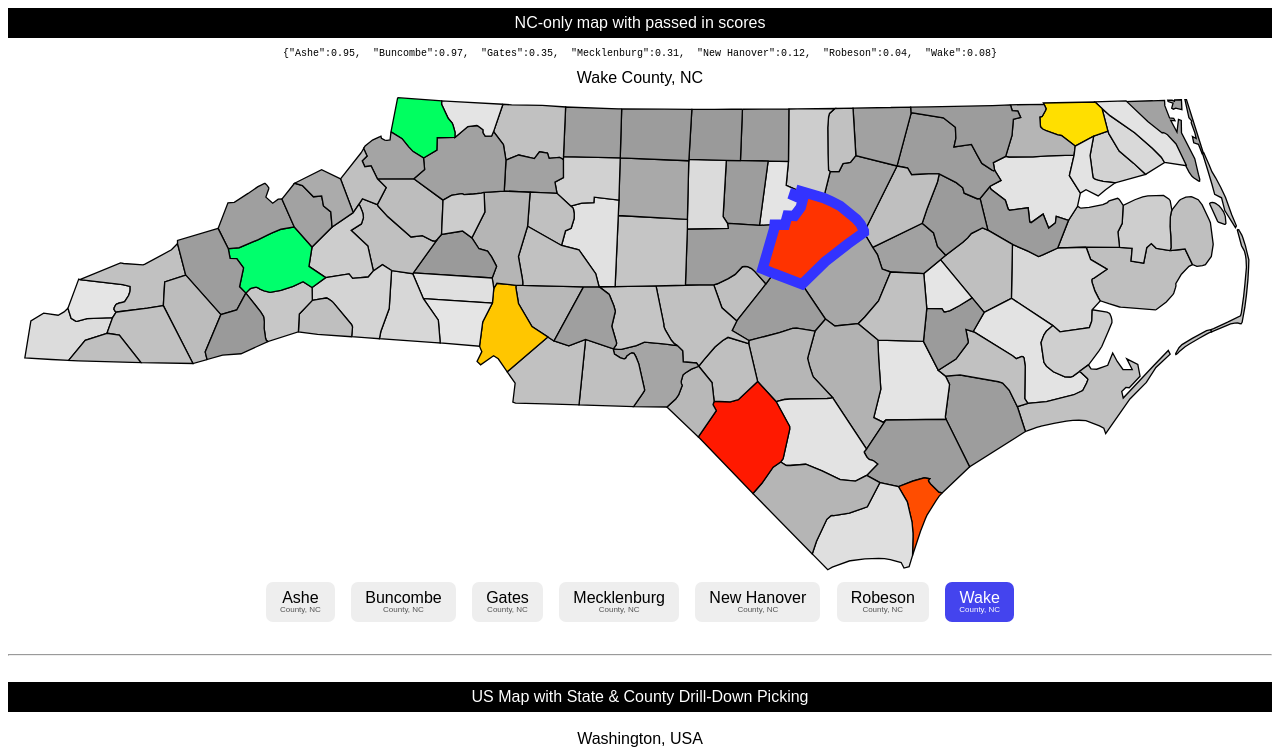
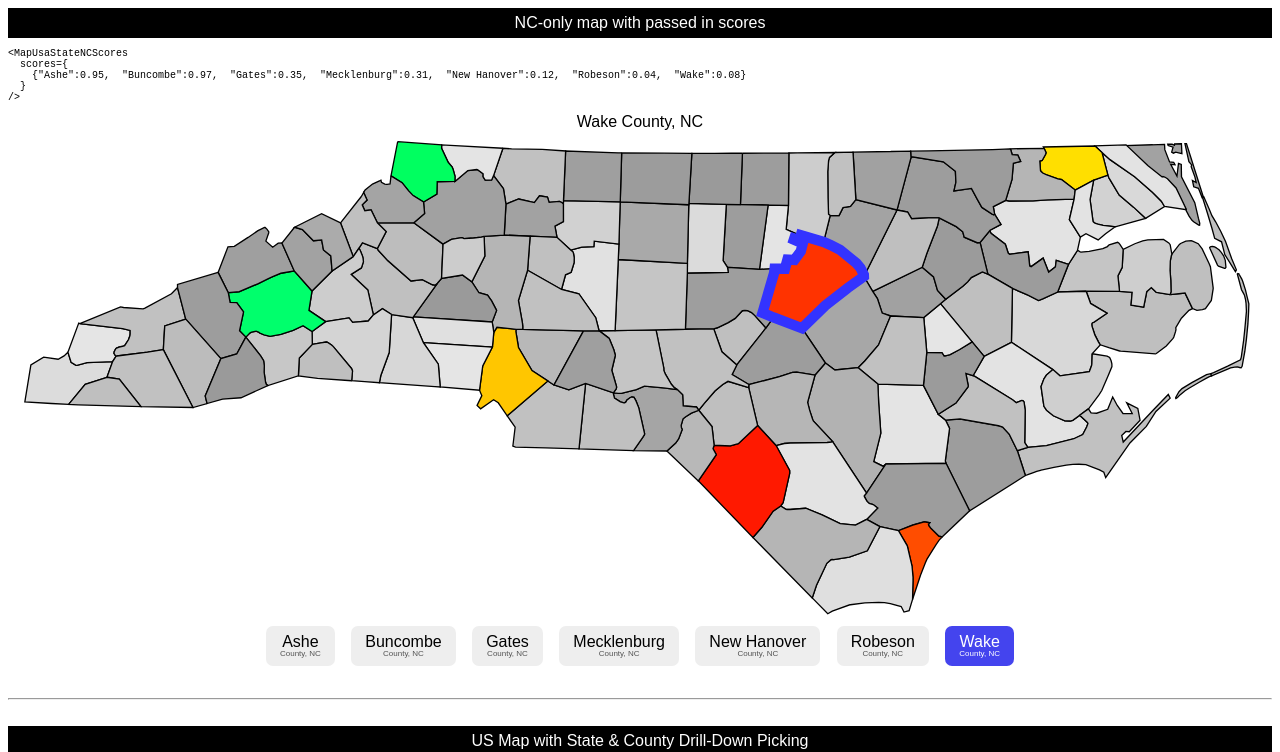
Before and after one commit to kenlane33/map-nc, a React (Create React App) app: page / in a window 1280 px wide. Shown: the top 752 px of the page. Built offline with nearby package versions, Linux system fonts and the light colour scheme.

Commit message:
Example code in 1st.

```diff
--- a/src/App.js
+++ b/src/App.js
@@ -24,8 +24,8 @@ const fakeScores = {
   'Wake':        rndScore(),
   // 'Onslow':      rndScore(),
 }
-const fakeScoreReport = JSON.stringify(fakeScores).replace(/,/g,',  ')
-
+const fakeScoreTxt = JSON.stringify(fakeScores).replace(/,/g,',  ')
+const howTo = `<MapUsaStateNCScores \n  scores={\n    ${fakeScoreTxt}\n  }\n/>`
 //----------------------////----------------------
 export default function App() {
   const doPickPart = (part,region) => {
@@ -35,8 +35,8 @@ export default function App() {
     <div className="App">
 
       <Header txt='NC-only map with passed in scores' />
-      <pre style={{fontSize:10, whiteSpace: 'pre-wrap'}}>
-        {fakeScoreReport}
+      <pre style={{fontSize:10, whiteSpace: 'pre-wrap', textAlign:'left'}}>
+        {howTo}
       </pre>
       <MapUsaStateNCScores scores={fakeScores} doPickPart={doPickPart} />
       <br/><hr/><br/>
```
